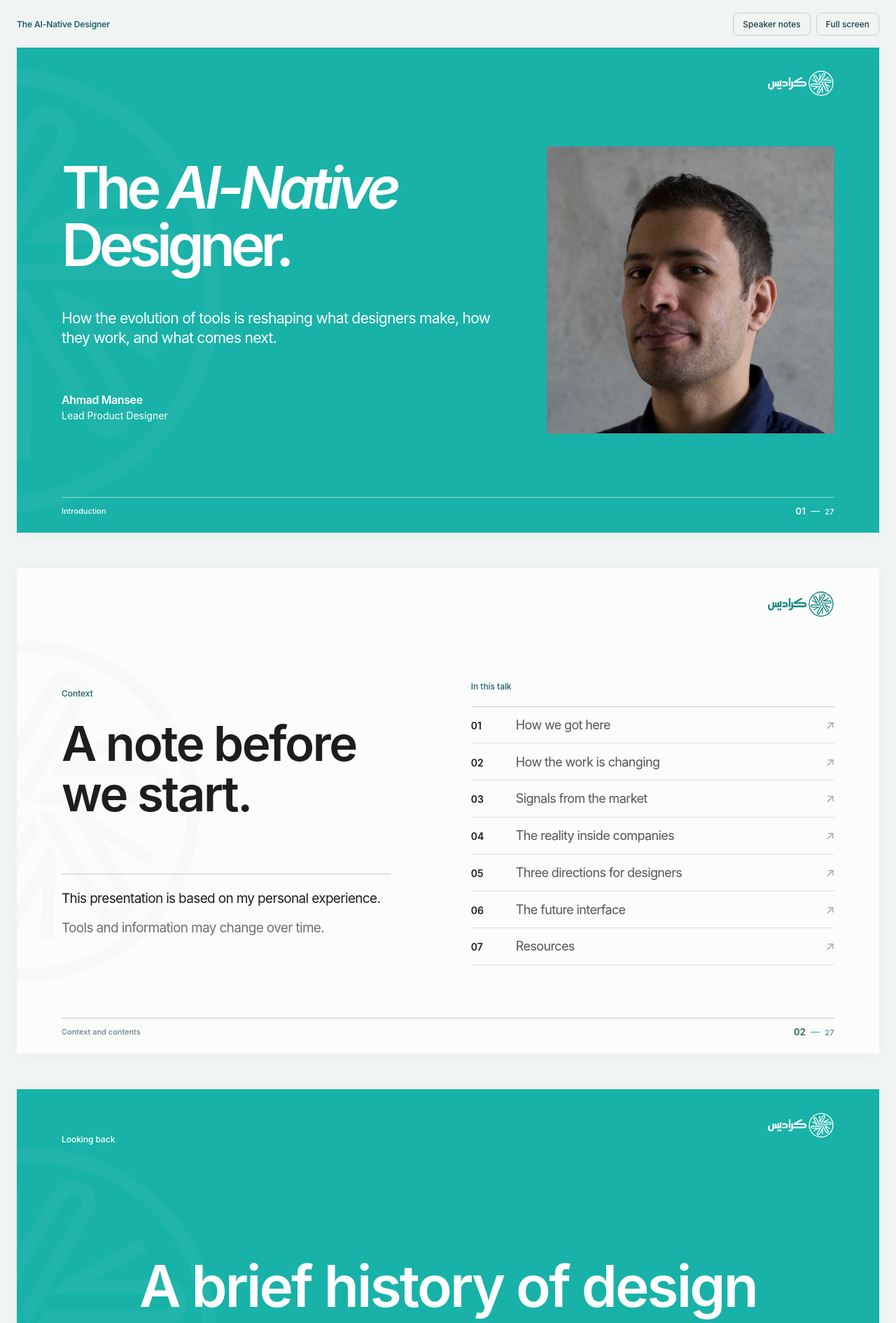
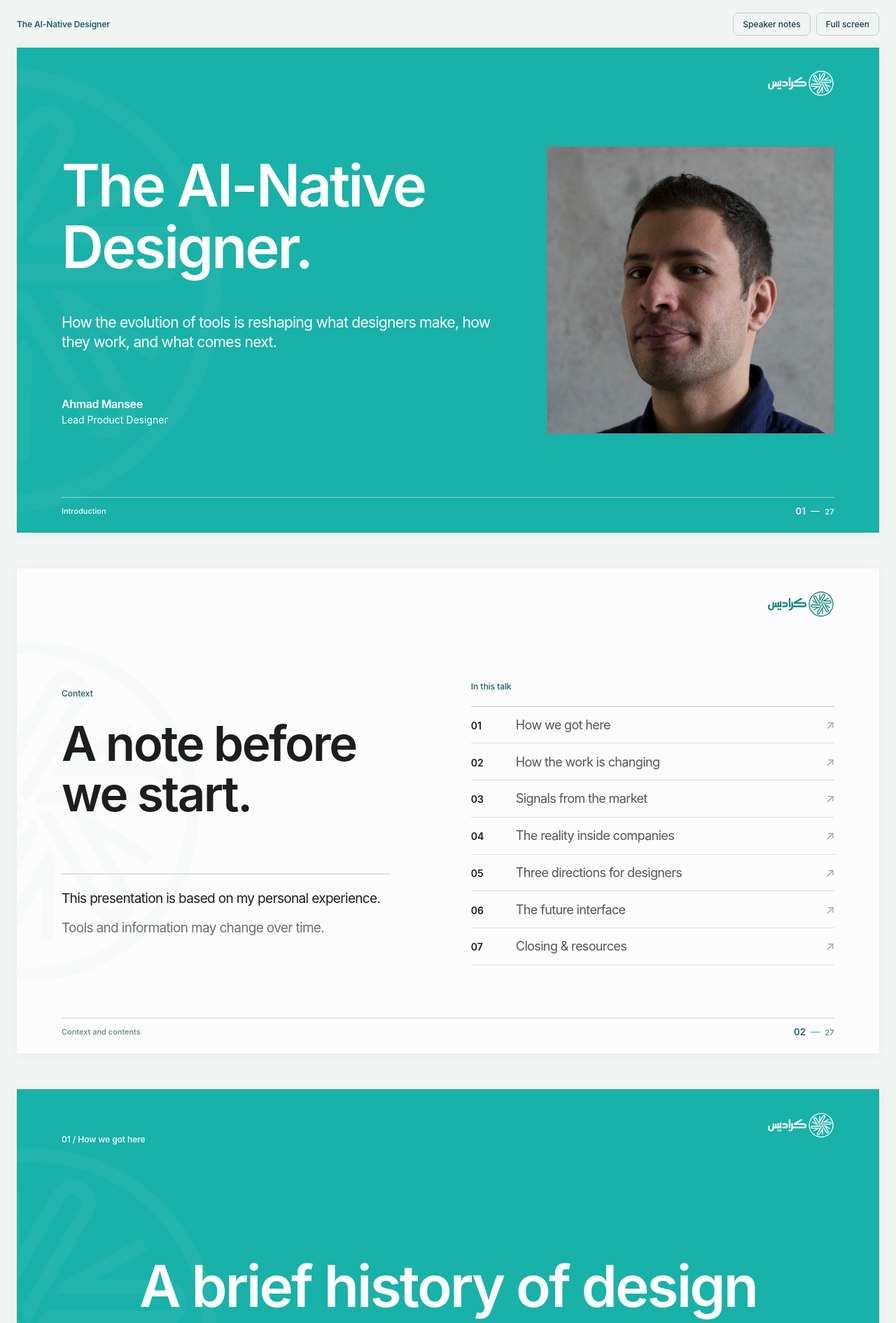
Before and after one commit to ahmadmansee/the-ai-native-designer, a React (Vite) app: page / in a window 1280 px wide. Shown: the top 1890 px of the page at 70% size. Built offline with nearby package versions, Linux system fonts and the light colour scheme.

Commit message:
Align chapter labels and loosen cover title

```diff
--- a/src/data/presentation.js
+++ b/src/data/presentation.js
@@ -42,7 +42,7 @@ export const slides = [
       { title: 'The reality inside companies', target: 'reality-check' },
       { title: 'Three directions for designers', target: 'ways-forward' },
       { title: 'The future interface', target: 'future-interface' },
-      { title: 'Resources', target: 'resources' },
+      { title: 'Closing & resources', target: 'closing' },
     ],
     notes: [
       'Tell the audience that the talk reflects your own experience and judgment, not a universal path for every designer.',
@@ -55,7 +55,7 @@ export const slides = [
     number: '03',
     type: 'history-teaser',
     chapter: 'How we got here',
-    eyebrow: 'Looking back',
+    eyebrow: '01 / How we got here',
     headline: 'A brief history of design work.',
     deck: 'The process we followed. The tools we used.',
     notes: [
@@ -184,8 +184,8 @@ export const slides = [
     id: 'working-earlier',
     number: '06',
     type: 'history-teaser',
-    chapter: 'The work today',
-    eyebrow: 'Looking ahead',
+    chapter: 'How the work is changing',
+    eyebrow: '02 / How the work is changing',
     headline: 'The work is changing.',
     deck: 'We can try ideas in a working version much earlier.',
     notes: [
@@ -358,8 +358,8 @@ export const slides = [
     id: 'market-shift',
     number: '11',
     type: 'history-teaser',
-    chapter: 'The market now',
-    eyebrow: '',
+    chapter: 'Signals from the market',
+    eyebrow: '03 / Signals from the market',
     headline: 'This is happening now.',
     deck: 'You can already see it in job ads and in how some teams work.',
     notes: [
@@ -398,8 +398,8 @@ export const slides = [
     id: 'reality-check',
     number: '14',
     type: 'history-teaser',
-    chapter: 'Reality check',
-    eyebrow: '',
+    chapter: 'The reality inside companies',
+    eyebrow: '04 / The reality inside companies',
     headline: 'At work, it gets more complicated.',
     deck: 'A useful new tool still needs time, budget, and approval.',
     notes: [
@@ -446,8 +446,8 @@ export const slides = [
     id: 'ways-forward',
     number: '16',
     type: 'paths-intro',
-    chapter: 'Ways forward',
-    eyebrow: 'What comes next',
+    chapter: 'Three directions for designers',
+    eyebrow: '05 / Three directions for designers',
     headline: 'Three directions for designers.',
     deck: 'You can grow within a team, join one early, or build something of your own.',
     paths: [
@@ -551,7 +551,7 @@ export const slides = [
     number: '21',
     type: 'future-intro',
     chapter: 'The future interface',
-    eyebrow: 'Looking ahead',
+    eyebrow: '06 / The future interface',
     headline: 'What comes after the app?',
     deck: 'We may ask for what we need, let an assistant handle a task, or make a tool of our own.',
     image: 'assets/evidence/future-interface/assistant-reference-ahmad.jpeg',
@@ -663,8 +663,8 @@ export const slides = [
     id: 'closing',
     number: '26',
     type: 'history-teaser',
-    chapter: 'Closing',
-    eyebrow: 'To close',
+    chapter: 'Closing & resources',
+    eyebrow: '07 / Closing & resources',
     headline: 'The work is still about people.',
     deck: 'Tools will keep changing. Our job is to make something useful for people.',
     notes: [
--- a/src/presentation/IntroductionSlide.jsx
+++ b/src/presentation/IntroductionSlide.jsx
@@ -5,7 +5,7 @@ export function IntroductionSlide({ slide }) {
     <SlideFrame slide={slide} className="intro-slide">
       <div className="intro-layout">
         <div className="intro-copy">
-          <h1 id={`${slide.id}-title`}>{slide.headline[0]} <em>{slide.headline[1]}</em><br />{slide.headline[2]}</h1>
+          <h1 id={`${slide.id}-title`}>{slide.headline[0]} <span>{slide.headline[1]}</span><br />{slide.headline[2]}</h1>
           <p className="intro-deck">{slide.deck}</p>
           <div className="intro-credit">
             <strong>{slide.speaker}</strong>
--- a/src/styles.css
+++ b/src/styles.css
@@ -40,8 +40,8 @@ button, a { -webkit-tap-highlight-color: transparent; }
 .intro-slide { background: #f9f9f7; }
 .intro-layout { display: grid; grid-template-columns: minmax(0, 1.3fr) minmax(330px, .85fr); align-items: center; gap: clamp(40px, 5vw, 90px); flex: 1; min-height: 0; }
 .intro-copy { display: flex; flex-direction: column; align-items: flex-start; min-width: 0; }
-.intro-copy h1 { margin: 0; font-size: clamp(65px, 6.5vw, 106px); line-height: .98; font-weight: 600; letter-spacing: -.076em; white-space: nowrap; }
-.intro-copy h1 em { font-weight: 600; }
+.intro-copy h1 { margin: 0; font-size: clamp(65px, 6.5vw, 106px); line-height: 1.05; font-weight: 600; letter-spacing: -.035em; white-space: nowrap; }
+.intro-copy h1 span { font-weight: 600; }
 .intro-copy .intro-deck { max-width: 650px; margin: clamp(32px, 4vw, 62px) 0 0; color: #55555a; font-size: clamp(20px, 1.65vw, 27px); line-height: 1.32; letter-spacing: -.035em; }
 .intro-credit { display: flex; flex-direction: column; gap: 4px; margin-top: clamp(45px, 5vw, 82px); }
 .intro-credit strong { font-size: clamp(16px, 1.2vw, 19px); font-weight: 600; letter-spacing: -.025em; }
```
